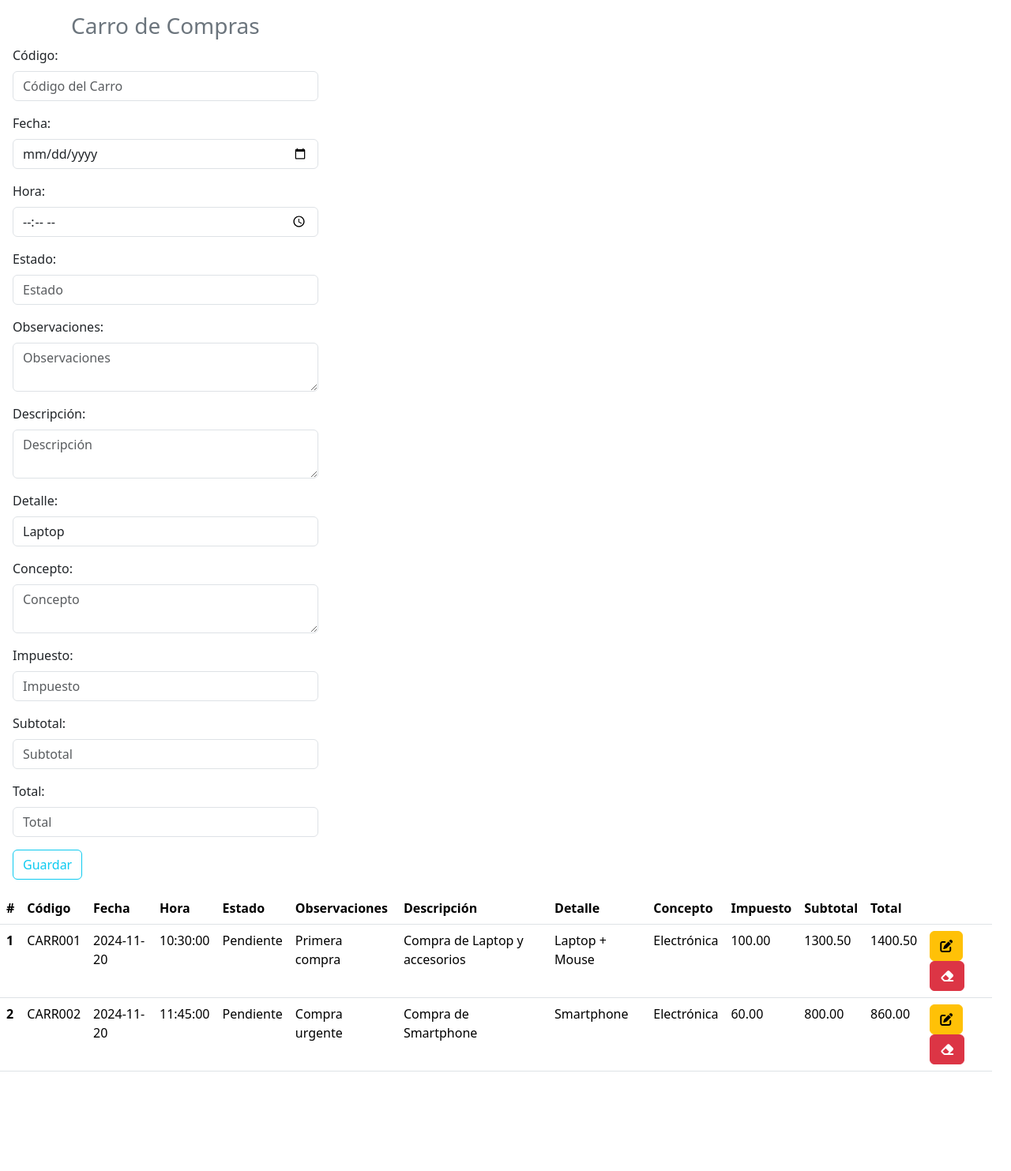
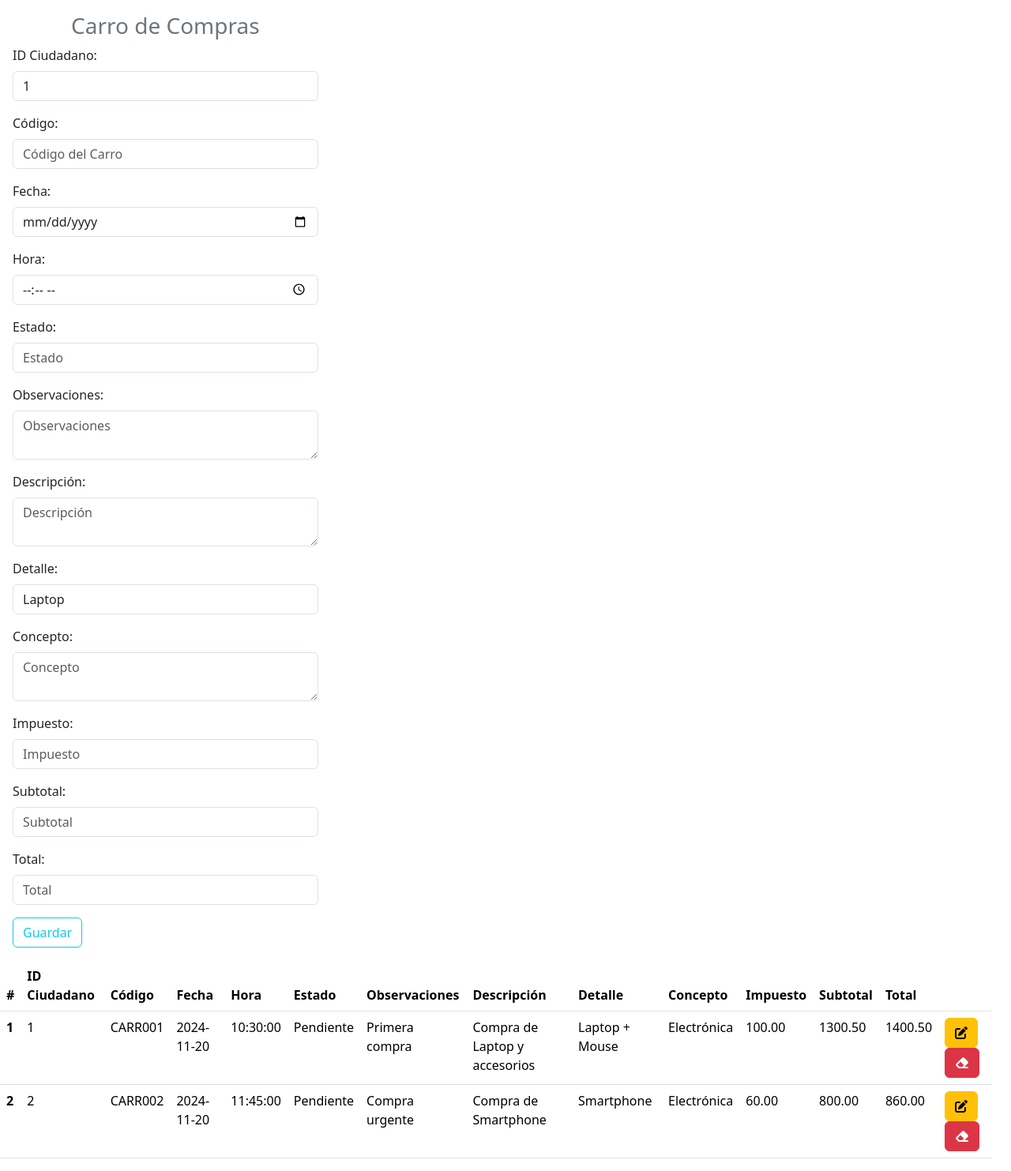
Before and after one commit to William19D/CarritoDeCompras, a PHP site: page /carroCompras.php in a window 1280 px wide. Shown: the part 56-1539 px from the top of the page at 79% size. Before the commit the page ends 1413 px from the top, so only its background shows below. Run offline with PHP 8.4, Linux system fonts and the light colour scheme; data comes from the database, SQL or seed files in the repository; some libraries are stand-ins or nearby versions.

Commit message:
GUARDAR CARRO FUNCIONAL

```diff
--- a/carroCompras.php
+++ b/carroCompras.php
@@ -15,7 +15,9 @@ include "Inventario.php";
 
 $productos = new Inventario($conexion);
 
+// Procesamiento de datos si se envía el formulario
 if ($_SERVER['REQUEST_METHOD'] == 'POST' && isset($_POST['btnGuardar'])) {
+    $idCiudadano = $_POST['idCiudadano']; // Obtener el ID del ciudadano
     $codigo = $_POST['codigo'];
     $fecha = $_POST['fecha'];
     $hora = $_POST['hora'];
@@ -28,9 +30,11 @@ if ($_SERVER['REQUEST_METHOD'] == 'POST' && isset($_POST['btnGuardar'])) {
     $subtotal = $_POST['subtotal'];
     $total = $_POST['total'];
 
-    $sql = $conexion->prepare("INSERT INTO carroCompras (codigo, fecha, hora, estado, observaciones, descripcion, detalle, concepto, impuesto, subtotal, total) VALUES (?, ?, ?, ?, ?, ?, ?, ?, ?, ?, ?)");
-    $sql->bind_param("ssssssssddd", $codigo, $fecha, $hora, $estado, $observaciones, $descripcion, $detalle, $concepto, $impuesto, $subtotal, $total);
+    // Preparar la consulta para insertar los datos en la base de datos
+    $sql = $conexion->prepare("INSERT INTO carroCompras (idCiudadano, codigo, fecha, hora, estado, observaciones, descripcion, detalle, concepto, impuesto, subtotal, total) VALUES (?, ?, ?, ?, ?, ?, ?, ?, ?, ?, ?, ?)");
+    $sql->bind_param("issssssssddd", $idCiudadano, $codigo, $fecha, $hora, $estado, $observaciones, $descripcion, $detalle, $concepto, $impuesto, $subtotal, $total);
 
+    // Ejecutar la consulta e informar el resultado
     if ($sql->execute()) {
         echo '<div class="alert alert-success">Carro de compras guardado exitosamente</div>';
     } else {
@@ -39,60 +43,36 @@ if ($_SERVER['REQUEST_METHOD'] == 'POST' && isset($_POST['btnGuardar'])) {
 }
 ?>
 <div class="container-fluid row">
-    <?php
-    global $conexion;
-    include "conexion.php";
-
-    if ($_SERVER['REQUEST_METHOD'] == 'POST' && isset($_POST['btnGuardar'])) {
-        $codigo = $_POST['codigo'];
-        $fecha = $_POST['fecha'];
-        $hora = $_POST['hora'];
-        $estado = $_POST['estado'];
-        $observaciones = $_POST['observaciones'];
-        $descripcion = $_POST['descripcion'];
-        $detalle = $_POST['detalle'];
-        $concepto = $_POST['concepto'];
-        $impuesto = $_POST['impuesto'];
-        $subtotal = $_POST['subtotal'];
-        $total = $_POST['total'];
-
-        $sql = $conexion->prepare("INSERT INTO carroCompras (codigo, fecha, hora, estado, observaciones, descripcion, detalle, concepto, impuesto, subtotal, total) VALUES (?, ?, ?, ?, ?, ?, ?, ?, ?, ?, ?)");
-        $sql->bind_param("ssssssssddd", $codigo, $fecha, $hora, $estado, $observaciones, $descripcion, $detalle, $concepto, $impuesto, $subtotal, $total);
-
-        if ($sql->execute()) {
-            echo '<div class="alert alert-success">Carro de compras guardado exitosamente</div>';
-        } else {
-            echo '<div class="alert alert-danger">Error al guardar el carro de compras</div>';
-        }
-    }
-    ?>
-
     <form class="col-4 p-3" method="POST">
         <fieldset>
             <h3 class="text-center text-secondary">Carro de Compras</h3>
             <div class="mb-3">
+                <label class="form-label">ID Ciudadano:</label>
+                <?php $productos->generarListaDesplegableIdCiudadano(); ?>
+            </div>
+            <div class="mb-3">
                 <label class="form-label">Código:</label>
-                <input type="text" class="form-control" placeholder="Código del Carro" name="codigo">
+                <input type="text" class="form-control" placeholder="Código del Carro" name="codigo" required>
             </div>
             <div class="mb-3">
                 <label class="form-label">Fecha:</label>
-                <input type="date" class="form-control" name="fecha">
+                <input type="date" class="form-control" name="fecha" required>
             </div>
             <div class="mb-3">
                 <label class="form-label">Hora:</label>
-                <input type="time" class="form-control" name="hora">
+                <input type="time" class="form-control" name="hora" required>
             </div>
             <div class="mb-3">
                 <label class="form-label">Estado:</label>
-                <input type="text" class="form-control" placeholder="Estado" name="estado">
+                <input type="text" class="form-control" placeholder="Estado" name="estado" required>
             </div>
             <div class="mb-3">
                 <label class="form-label">Observaciones:</label>
-                <textarea class="form-control" placeholder="Observaciones" name="observaciones"></textarea>
+                <textarea class="form-control" placeholder="Observaciones" name="observaciones" required></textarea>
             </div>
             <div class="mb-3">
                 <label class="form-label">Descripción:</label>
-                <textarea class="form-control" placeholder="Descripción" name="descripcion"></textarea>
+                <textarea class="form-control" placeholder="Descripción" name="descripcion" required></textarea>
             </div>
             <div class="mb-3">
                 <label class="form-label">Detalle:</label>
@@ -100,32 +80,34 @@ if ($_SERVER['REQUEST_METHOD'] == 'POST' && isset($_POST['btnGuardar'])) {
             </div>
             <div class="mb-3">
                 <label class="form-label">Concepto:</label>
-                <textarea class="form-control" placeholder="Concepto" name="concepto"></textarea>
+                <textarea class="form-control" placeholder="Concepto" name="concepto" required></textarea>
             </div>
             <div class="mb-3">
                 <label class="form-label">Impuesto:</label>
-                <input type="number" step="0.01" class="form-control" placeholder="Impuesto" name="impuesto">
+                <input type="number" step="0.01" class="form-control" placeholder="Impuesto" name="impuesto" required>
             </div>
             <div class="mb-3">
                 <label class="form-label">Subtotal:</label>
-                <input type="number" step="0.01" class="form-control" placeholder="Subtotal" name="subtotal">
+                <input type="number" step="0.01" class="form-control" placeholder="Subtotal" name="subtotal" required>
             </div>
             <div class="mb-3">
                 <label class="form-label">Total:</label>
-                <input type="number" step="0.01" class="form-control" placeholder="Total" name="total">
+                <input type="number" step="0.01" class="form-control" placeholder="Total" name="total" required>
             </div>
             <button type="submit" class="btn btn-outline-info m-auto" name="btnGuardar" value="ok">Guardar</button>
         </fieldset>
     </form>
 
     <?php
-    $sql = $conexion->query("SELECT id, codigo, fecha, hora, estado, observaciones, descripcion, detalle, concepto, impuesto, subtotal, total FROM carroCompras");
+    // Consultar todos los datos almacenados
+    $sql = $conexion->query("SELECT id, idCiudadano, codigo, fecha, hora, estado, observaciones, descripcion, detalle, concepto, impuesto, subtotal, total FROM carroCompras");
     ?>
 
     <table class="table">
         <thead class="bg-info">
         <tr>
             <th scope="col">#</th>
+            <th scope="col">ID Ciudadano</th>
             <th scope="col">Código</th>
             <th scope="col">Fecha</th>
             <th scope="col">Hora</th>
@@ -141,9 +123,10 @@ if ($_SERVER['REQUEST_METHOD'] == 'POST' && isset($_POST['btnGuardar'])) {
         </tr>
         </thead>
         <tbody>
-        <?php while($datos = $sql->fetch_object()){ ?>
+        <?php while($datos = $sql->fetch_object()) { ?>
             <tr>
                 <th scope="row"><?= $datos->id ?></th>
+                <td><?= $datos->idCiudadano ?></td>
                 <td><?= $datos->codigo ?></td>
                 <td><?= $datos->fecha ?></td>
                 <td><?= $datos->hora ?></td>
@@ -157,7 +140,7 @@ if ($_SERVER['REQUEST_METHOD'] == 'POST' && isset($_POST['btnGuardar'])) {
                 <td><?= $datos->total ?></td>
                 <td>
                     <a href="actualizarCarro.php?id=<?= $datos->id ?>" class="btn btn-small btn-warning"><i class="fa-solid fa-pen-to-square"></i></a>
-                    <a href="eliminar/eliminarCarrito.php?=<?= $datos->codigo ?>" class="btn btn-small btn-danger"><i class="fa-solid fa-eraser"></i></a>
+                    <a href="eliminar/eliminarCarrito.php?codigo=<?= $datos->codigo ?>" class="btn btn-small btn-danger"><i class="fa-solid fa-eraser"></i></a>
                 </td>
             </tr>
         <?php } ?>
```
